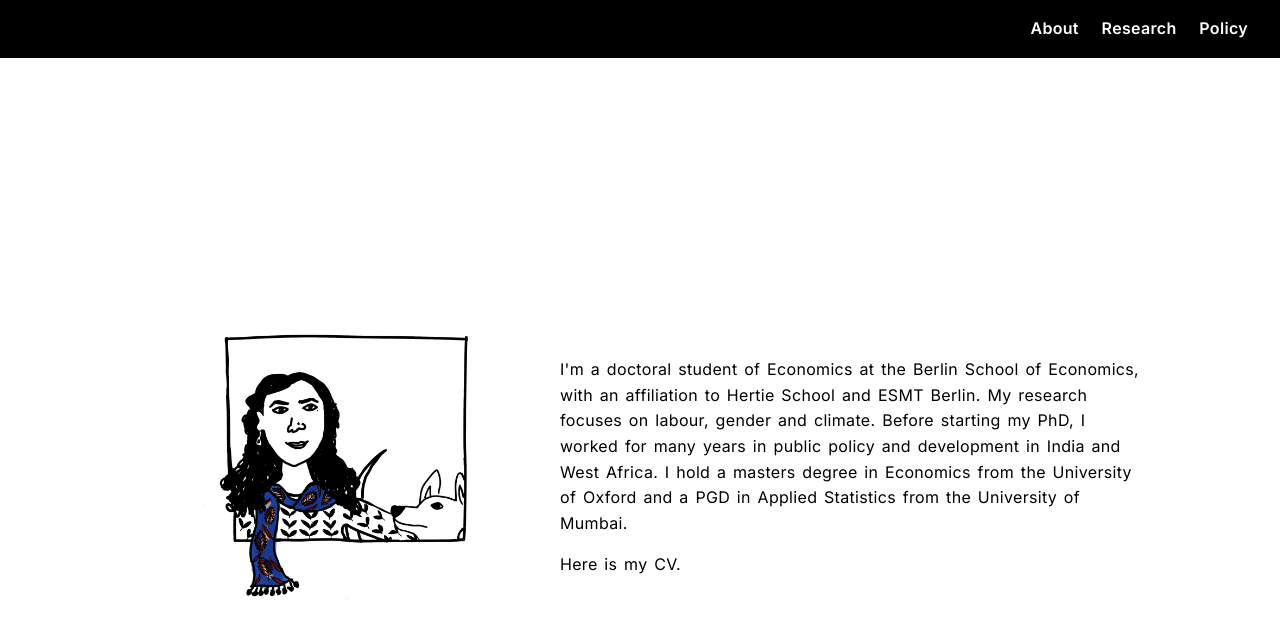
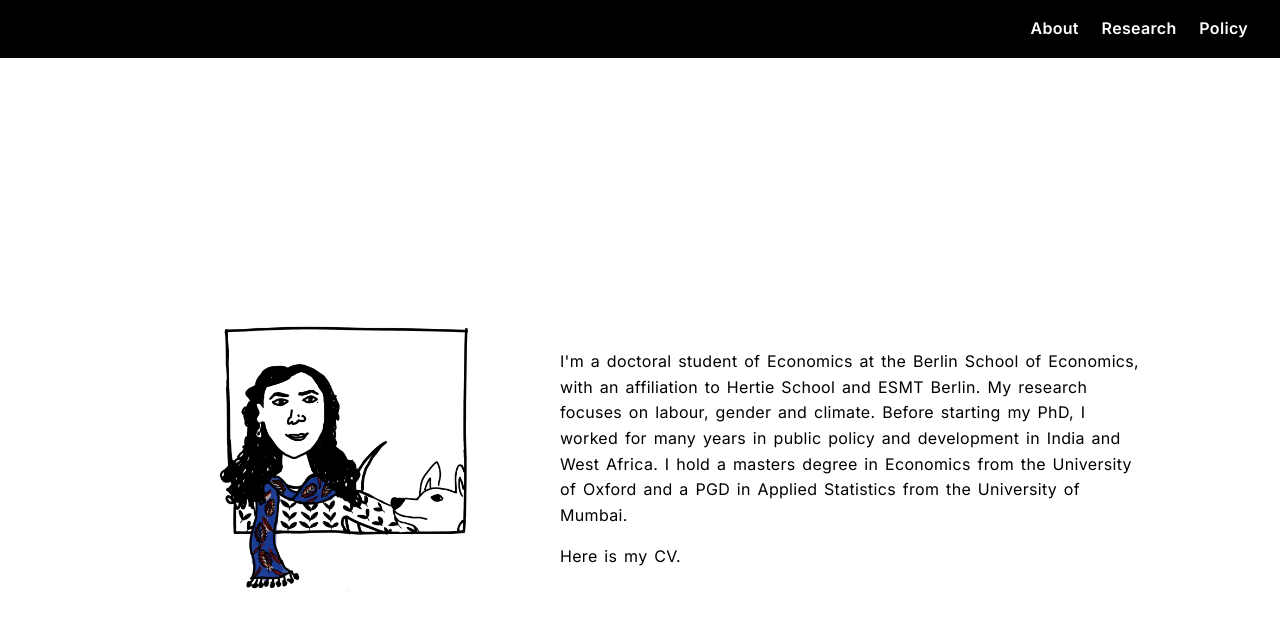
Before and after one commit to snehapmenon/snehapmenon.github.io, a Jekyll site: the page built from index.md, in a window 1280 px wide. Shown: the top 636 px of the page. Built offline with Jekyll 4.4.1, drawn with Linux system fonts in a browser that asks for light colours.

Commit message:
Update default.html

```diff
--- a/_layouts/default.html
+++ b/_layouts/default.html
@@ -49,19 +49,22 @@
 
       .centered-wrapper {
   display: flex;
-        align-items: center;
+  align-items: flex-start;
   justify-content: center;
-        height: calc(100vh - 80px); /* minus header */
-        padding: 2em;
+  min-height: calc(100vh - 80px);
+  padding: 0;
   box-sizing: border-box;
 }
 
 .content {
-        padding: 2em;
+  padding: 0.5em 2em 1.5em;
   max-width: 1000px;
   margin: auto;
   width: 100%;
 }
+
+.content > *:first-child { margin-top: 0; }
+
     </style>
   </head>
 
```
Lines whose indentation alone changed are shown as unchanged.
